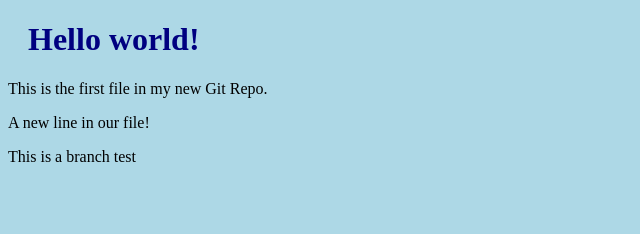
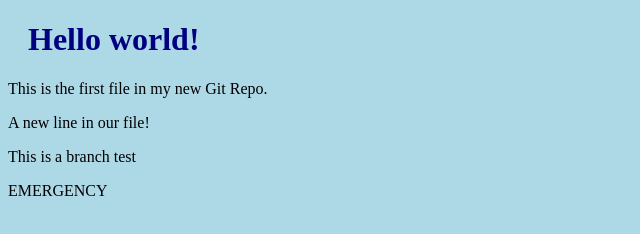
Before and after one commit to brigitandersonDNR/w3schools-test.bithub.io, a plain HTML site: page index.html in a window 1280 px wide. Shown: the whole page, without its empty margins (0-640 px from the left). Drawn offline with Linux system fonts and the light colour scheme.

Commit message:
updated for emergency

```diff
--- a/index.html
+++ b/index.html
@@ -10,6 +10,7 @@
 <p>This is the first file in my new Git Repo.</p>
 <p>A new line in our file!</p>
 <p>This is a branch test</p>
+<p> EMERGENCY </p>
 
 </body>
 </html>
```
